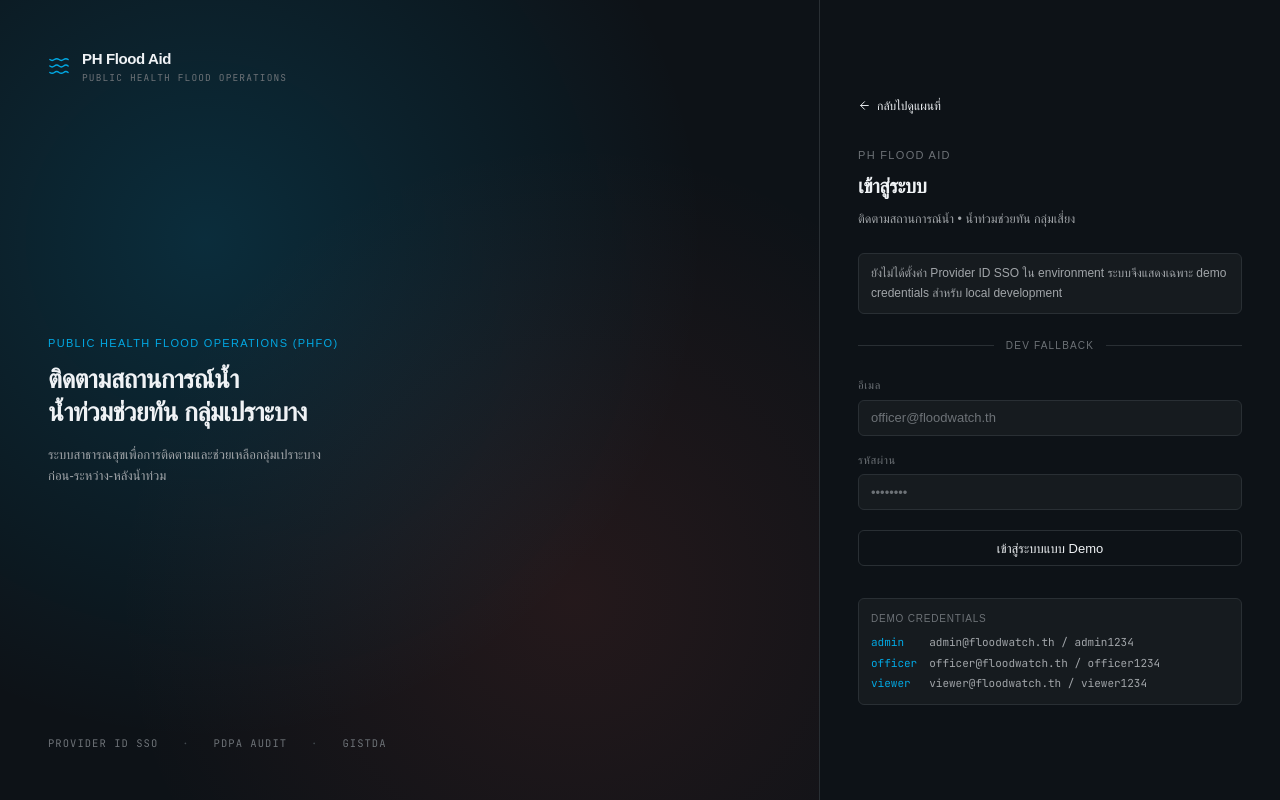
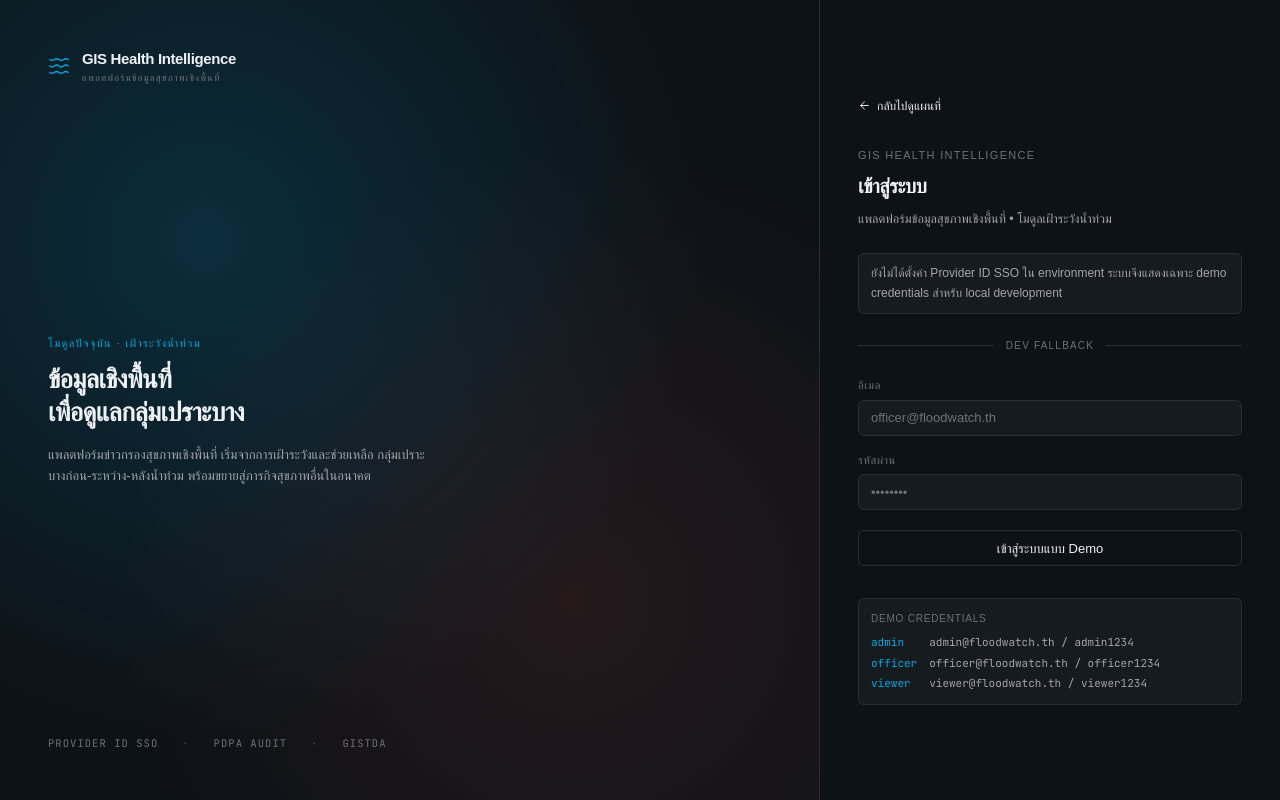
Before and after one commit to yuinakorn/aphmp_flood_project, a Next.js app: page /login in a window 1280 px wide. Built offline with nearby package versions, Linux system fonts and the light colour scheme; a web font is replaced by a local one.

Commit message:
refactor: update metadata titles and descriptions to reflect GIS Health Intelligence branding

```diff
--- a/src/app/(admin)/admin/family-folder/page.tsx
+++ b/src/app/(admin)/admin/family-folder/page.tsx
@@ -4,7 +4,7 @@
 import { FamilyFolderClient } from './FamilyFolderClient'
 import { getFamilyFolderSummary, getFamilyFolderHouseholds } from '@/lib/family-folder'
 
-export const metadata = { title: 'Family Folder กลุ่มเปราะบาง — FloodWatch Admin' }
+export const metadata = { title: 'Family Folder กลุ่มเปราะบาง — GIS Health Intelligence' }
 
 export default async function FamilyFolderPage() {
   const session = await auth()
--- a/src/app/(admin)/admin/infra/page.tsx
+++ b/src/app/(admin)/admin/infra/page.tsx
@@ -2,7 +2,7 @@
 import infraData from '../../../../../public/data/infrastructure.json'
 import type { Infrastructure } from '@/types'
 
-export const metadata = { title: 'สถานที่สำคัญ — FloodWatch Admin' }
+export const metadata = { title: 'สถานที่สำคัญ — GIS Health Intelligence' }
 
 const meta: Record<
   string,
--- a/src/app/(admin)/admin/page.tsx
+++ b/src/app/(admin)/admin/page.tsx
@@ -2,7 +2,7 @@
 import Link from 'next/link'
 import { Users, Building2, Map, BarChart3, Droplets, ArrowUpRight, FolderHeart } from 'lucide-react'
 
-export const metadata = { title: 'Dashboard — FloodWatch Admin' }
+export const metadata = { title: 'Dashboard — GIS Health Intelligence' }
 
 const cards = [
   {
--- a/src/app/(admin)/admin/vulnerable/page.tsx
+++ b/src/app/(admin)/admin/vulnerable/page.tsx
@@ -2,7 +2,7 @@
 import { Plus, ShieldCheck } from 'lucide-react'
 import { VulnerableTable } from './VulnerableTable'
 
-export const metadata = { title: 'จัดการกลุ่มเปราะบาง — FloodWatch Admin' }
+export const metadata = { title: 'จัดการกลุ่มเปราะบาง — GIS Health Intelligence' }
 
 export default async function VulnerablePage() {
   const session = await auth()
--- a/src/app/(admin)/admin/water-level/page.tsx
+++ b/src/app/(admin)/admin/water-level/page.tsx
@@ -7,7 +7,7 @@
 import { WaterDashboard } from './WaterDashboard'
 import { ProvinceSelector } from './ProvinceSelector'
 
-export const metadata = { title: 'ระดับน้ำรายชั่วโมง — FloodWatch Admin' }
+export const metadata = { title: 'ระดับน้ำรายชั่วโมง — GIS Health Intelligence' }
 export const dynamic = 'force-dynamic'
 
 type Row = {
--- a/src/app/(public)/map/page.tsx
+++ b/src/app/(public)/map/page.tsx
@@ -2,8 +2,8 @@
 import { auth } from '@/lib/auth'
 
 export const metadata = {
-  title: 'FloodWatch — แผนที่น้ำท่วม',
-  description: 'ระบบติดตามน้ำท่วม ด้วยข้อมูล Sentinel-1/2 และ GISTDA',
+  title: 'Flood Map — GIS Health Intelligence',
+  description: 'โมดูลเฝ้าระวังน้ำท่วม บนแพลตฟอร์มข้อมูลสุขภาพเชิงพื้นที่ GIS Health Intelligence',
 }
 
 export default async function MapPage() {
--- a/src/app/layout.tsx
+++ b/src/app/layout.tsx
@@ -16,9 +16,9 @@
 })
 
 export const metadata: Metadata = {
-  title: 'FloodWatch',
+  title: 'GIS Health Intelligence',
   description:
-    'ระบบติดตามน้ำท่วม ด้วยข้อมูล Sentinel-1/2 SAR และ GISTDA',
+    'แพลตฟอร์มข้อมูลสุขภาพเชิงพื้นที่ เริ่มจากโมดูลเฝ้าระวังน้ำท่วมเพื่อดูแลกลุ่มเปราะบาง',
 }
 
 export default function RootLayout({ children }: { children: React.ReactNode }) {
--- a/src/app/login/LoginClient.tsx
+++ b/src/app/login/LoginClient.tsx
@@ -53,27 +53,26 @@
             <Waves size={22} strokeWidth={1.5} className="text-[var(--accent)]" />
             <div className="flex flex-col">
               <span className="text-[15px] font-semibold tracking-tight">
-                PH Flood Aid
+                GIS Health Intelligence
               </span>
               <span className="font-mono text-[9.5px] uppercase tracking-[0.12em] text-[var(--fg-subtle)]">
-                Public Health Flood Operations
+                แพลตฟอร์มข้อมูลสุขภาพเชิงพื้นที่
               </span>
             </div>
           </div>
 
           <div className="max-w-md">
             <p className="text-[11px] font-medium uppercase tracking-[0.12em] text-[var(--accent)]">
-              Public Health Flood Operations (PHFO)
+              โมดูลปัจจุบัน · เฝ้าระวังน้ำท่วม
             </p>
             <h1 className="mt-3 text-[26px] font-semibold leading-tight tracking-tight">
-              ติดตามสถานการณ์น้ำ
+              ข้อมูลเชิงพื้นที่
               <br />
-              น้ำท่วมช่วยทัน กลุ่มเปราะบาง
+              เพื่อดูแลกลุ่มเปราะบาง
             </h1>
             <p className="mt-4 max-w-sm text-[13px] leading-relaxed text-[var(--fg-muted)]">
-              ระบบสาธารณสุขเพื่อการติดตามและช่วยเหลือกลุ่มเปราะบาง
-              <br />
-              ก่อน-ระหว่าง-หลังน้ำท่วม
+              แพลตฟอร์มข่าวกรองสุขภาพเชิงพื้นที่ เริ่มจากการเฝ้าระวังและช่วยเหลือ
+              กลุ่มเปราะบางก่อน-ระหว่าง-หลังน้ำท่วม พร้อมขยายสู่ภารกิจสุขภาพอื่นในอนาคต
             </p>
           </div>
 
@@ -98,13 +97,13 @@
           </Link>
 
           <p className="text-[11px] font-medium uppercase tracking-[0.12em] text-[var(--fg-subtle)]">
-            PH Flood Aid
+            GIS Health Intelligence
           </p>
           <h2 className="mt-2 text-[20px] font-semibold tracking-tight">
             เข้าสู่ระบบ
           </h2>
           <p className="mt-2 text-[12.5px] leading-relaxed text-[var(--fg-muted)]">
-            ติดตามสถานการณ์น้ำ • น้ำท่วมช่วยทัน กลุ่มเสี่ยง
+            แพลตฟอร์มข้อมูลสุขภาพเชิงพื้นที่ • โมดูลเฝ้าระวังน้ำท่วม
           </p>
 
           {ssoEnabled ? (
--- a/src/components/shell/Masthead.tsx
+++ b/src/components/shell/Masthead.tsx
@@ -65,14 +65,14 @@
           className="size-5 text-[var(--accent)]"
         />
         <span className="text-[14px] font-semibold tracking-tight">
-          FloodWatch
+          GIS Health Intelligence
         </span>
       </Link>
 
       <span className="hidden h-5 w-px bg-[var(--border)] sm:block" aria-hidden />
 
       <nav className="flex items-center gap-1 text-[12.5px]">
-        <NavLink href="/map" active={isActive('/map')}>แผนที่</NavLink>
+        <NavLink href="/map" active={isActive('/map')}>Flood Map</NavLink>
         {session && (
           <DropdownMenu>
             <DropdownMenuTrigger
```
